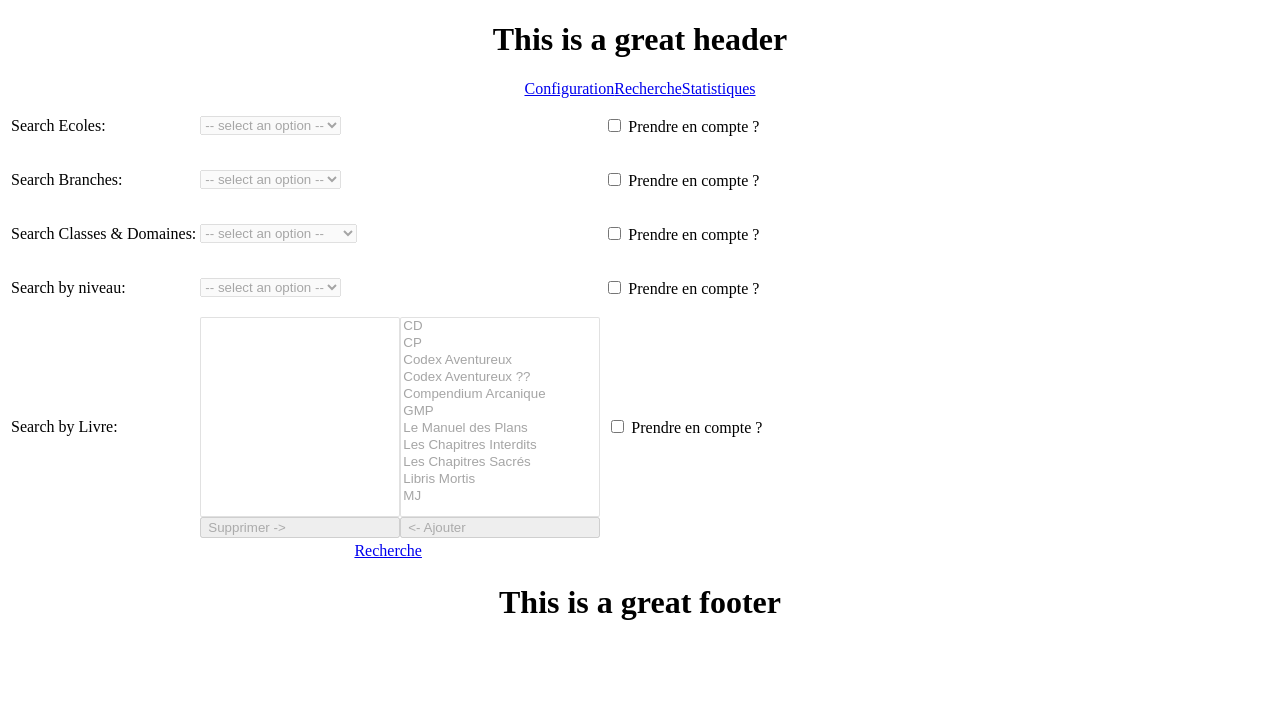
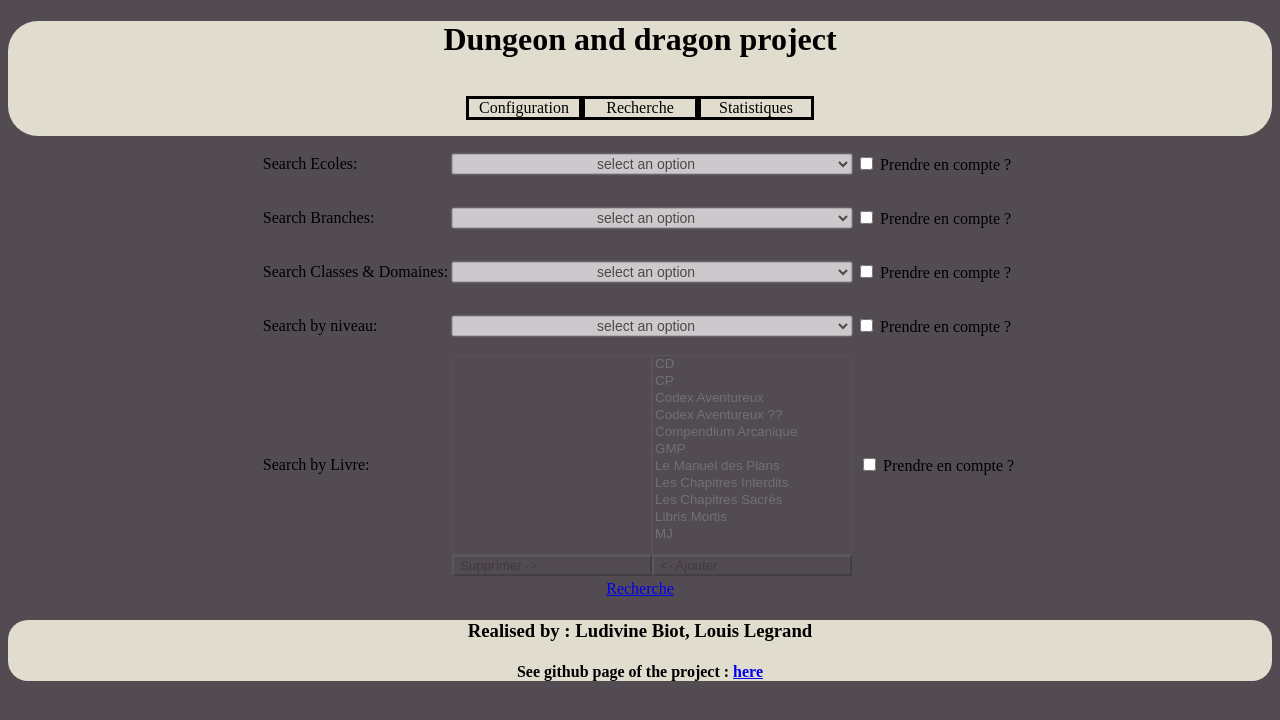
Before and after one commit to lolegrand/DungeonAndDragonProject, a Vue app: page /#/ in a window 1280 px wide. Shown: the top 720 px of the page. Built offline with nearby package versions, Linux system fonts and the light colour scheme.

Commit message:
feat/beguin style

```diff
--- a/src/App.vue
+++ b/src/App.vue
@@ -16,5 +16,8 @@ export default {
 </script>
 
 <style>
+* {
+  background-color: #534b52;
+}
 
 </style>
--- a/src/components/Configuration.vue
+++ b/src/components/Configuration.vue
@@ -6,7 +6,7 @@
     <select-row list-name="Search by niveau:" :data-list=spellLevelList storage-id="level"/>
     <pendulum   list-name="Search by Livre:" storage-id="book"/>
     <tr>
-      <td style="text-align: center" colspan="3">
+      <td colspan="3">
         <router-link to="/recherche">Recherche</router-link>
       </td>
     </tr>
@@ -48,4 +48,13 @@ export default {
 
 <style scoped>
 
+td {
+  text-align: center;
+}
+
+table {
+  margin-right: auto;
+  margin-left: auto;
+}
+
 </style>
--- a/src/components/common/SpellFooter.vue
+++ b/src/components/common/SpellFooter.vue
@@ -1,5 +1,10 @@
 <template>
-  <h1 style="text-align: center">This is a great footer</h1>
+  <div>
+    <h3>Realised by : Ludivine Biot, Louis Legrand</h3>
+    <h4> See github page of the project :
+    <a href="https://github.com/lolegrand/DungeonAndDragonProject"> here </a>
+    </h4>
+  </div>
 </template>
 
 <script>
@@ -9,5 +14,22 @@ export default {
 </script>
 
 <style scoped>
+div {
+  border-radius: 20px;
+  background-color: #E0DDCF;
+  position: sticky;
+  bottom: 0;
+}
 
+* {
+  background-color: transparent;
+}
+
+h3 {
+  text-align: center
+}
+
+h4 {
+  text-align: center
+}
 </style>
--- a/src/components/common/SpellHeader.vue
+++ b/src/components/common/SpellHeader.vue
@@ -1,10 +1,10 @@
 <template>
-  <div>
-    <h1 style="text-align: center">This is a great header</h1>
-    <div style="text-align: center">
-      <router-link to="/">Configuration</router-link>
-      <router-link to="/recherche">Recherche</router-link>
-      <router-link to="/Statistiques">Statistiques</router-link>
+  <div class="parent">
+    <h1>Dungeon and dragon project</h1>
+    <div>
+      <router-link tag="p" active-class="active" to="/" exact>Configuration</router-link>
+      <router-link tag="p" active-class="active" to="/recherche" exact>Recherche</router-link>
+      <router-link tag="p" active-class="active" to="/statistiques" exact>Statistiques</router-link>
     </div>
   </div>
 </template>
@@ -16,5 +16,38 @@ export default {
 </script>
 
 <style scoped>
+* {
+  background-color: transparent;
+}
+
+.parent {
+  border-radius: 30px;
+  background-color: #E0DDCF;
+  position: sticky;
+  top: 0;
+}
+
+h1 {
+  text-align: center
+}
+
+div {
+  text-align: center;
+}
+
+p {
+  width: 100px;
+  border: solid;
+  display: inline-block;
+  padding: 0 5px 0 5px ;
+}
+
+p:hover,
+p.router-link-active,
+p.router-link-exact-active {
+  display: inline-block;
+  background-color: indianred;
+  cursor: pointer;
+}
 
 </style>
--- a/src/components/configuration/ParamToggleSwitch.vue
+++ b/src/components/configuration/ParamToggleSwitch.vue
@@ -1,6 +1,8 @@
 <template>
   <td>
-    <input type="checkbox" @change="$emit('row-state-changed', $event.target.checked)" :checked="defaultChecked"/>
+    <input type="checkbox"
+           @change="$emit('row-state-changed', $event.target.checked)"
+           :checked="defaultChecked"/>
     Prendre en compte ?
   </td>
 </template>
--- a/src/components/configuration/SelectRow.vue
+++ b/src/components/configuration/SelectRow.vue
@@ -5,7 +5,7 @@
     </td>
     <td>
       <select :disabled="!isActive" v-model="selected">
-        <option disabled selected value> -- select an option -- </option>
+        <option disabled selected value> select an option </option>
         <option v-for="item in dataList" :key="item">{{item}}</option>
       </select>
     </td>
@@ -34,4 +34,18 @@ export default {
 
 <style scoped>
 
+select {
+  text-align: center;
+  width: 100%;
+  display: inline-block;
+  background-color: #fff;
+  border-radius: 2px;
+  box-shadow: 0 0 2px rgb(204, 204, 204);
+  transition: all .5s ease;
+  position: relative;
+  font-size: 14px;
+  color: #474747;
+  height: 100%;
+}
+
 </style>
--- a/src/components/recherche/DescSpellShow.vue
+++ b/src/components/recherche/DescSpellShow.vue
@@ -1,6 +1,8 @@
 <template>
   <table v-show=isShown>
-    <tr v-for="item in spellsInfo" :key="item.id">{{item}}</tr>
+    <tr v-for="item in spellsInfo" :key="item.id">
+      {{item}}
+    </tr>
   </table>
 </template>
 
@@ -14,6 +16,6 @@
  */
 export default {
   name: 'DescSpellShow',
-  props: ['spellsInfo', 'isShown']
+  props: ['spellsInfo', 'isShown'],
 }
 </script>
--- a/src/router/index.js
+++ b/src/router/index.js
@@ -7,6 +7,8 @@ import Statistiques from '../components/Statistiques'
 Vue.use(Router)
 
 export default new Router({
+  linkActiveClass: 'active',
+  linkExactActiveClass: 'active',
   routes: [
     {
       path: '/',
```
